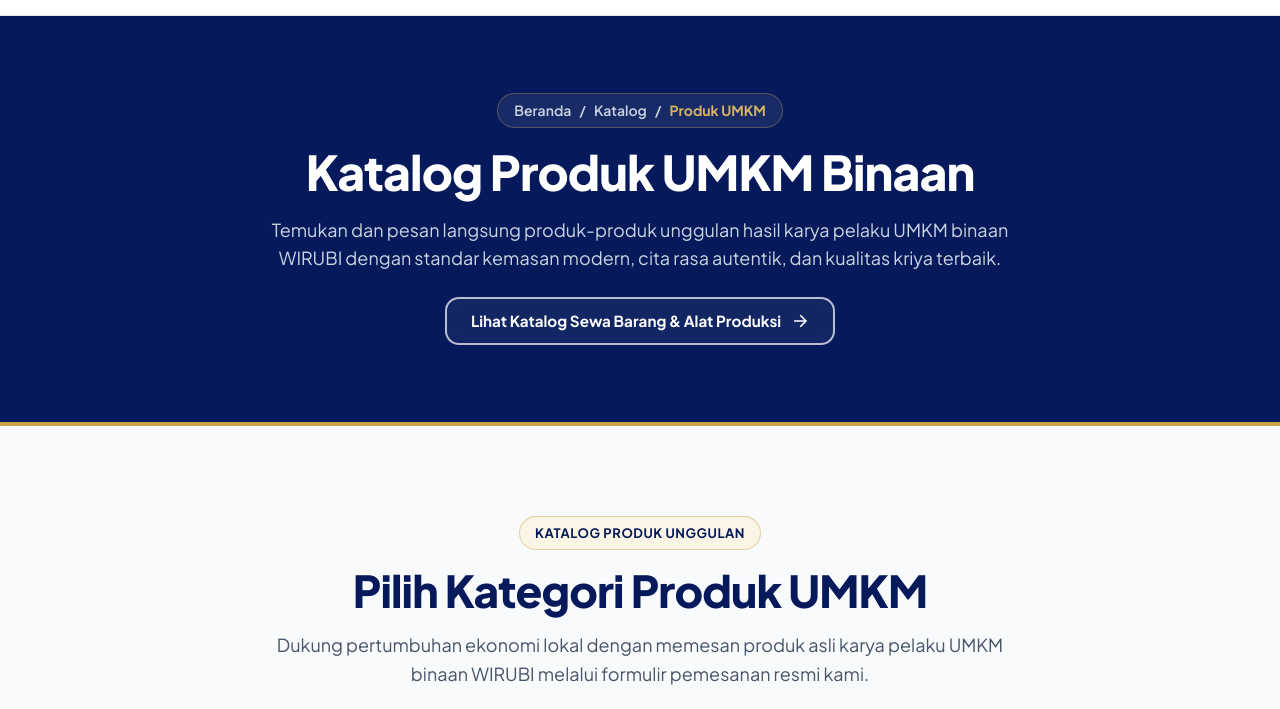
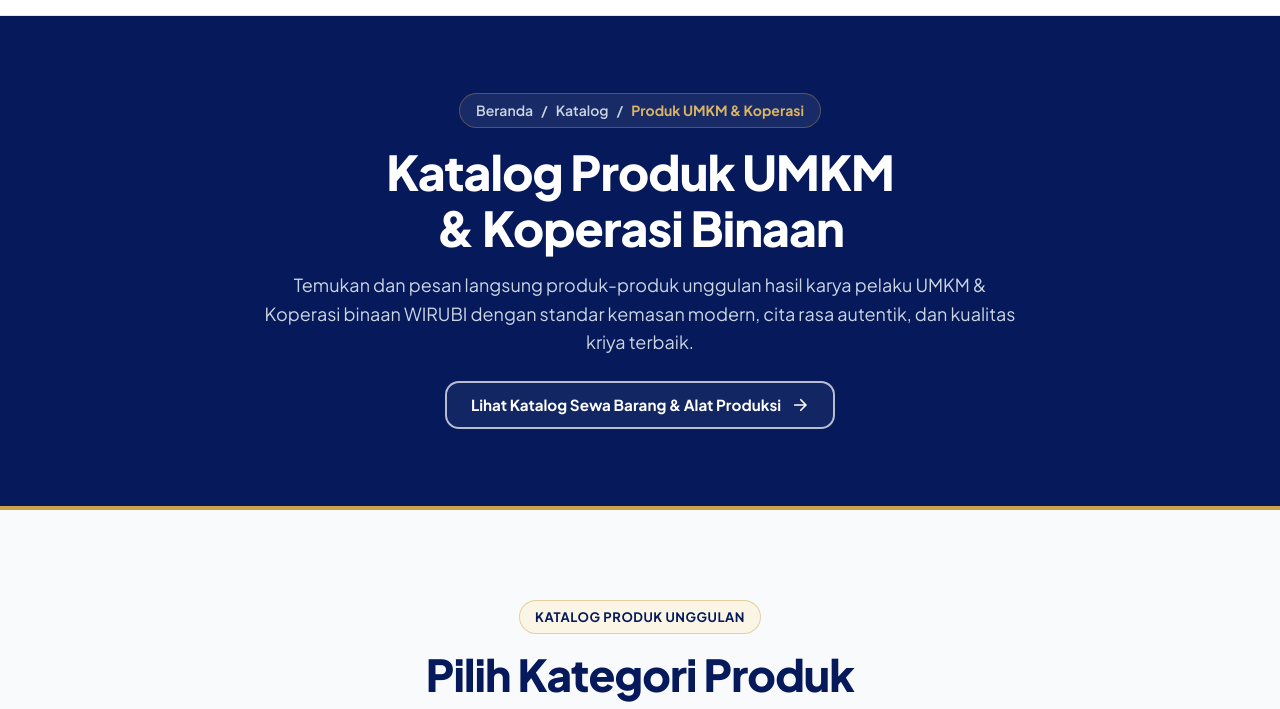
Before and after one commit to webnaturalaceh-cmyk/wirubi, a plain HTML site: page katalog-produk.html in a window 1280 px wide. Shown: the part 65-774 px from the top of the page. Drawn offline with Linux system fonts and the light colour scheme.

Commit message:
Update katalog-produk.html

```diff
--- a/katalog-produk.html
+++ b/katalog-produk.html
@@ -3,8 +3,8 @@
 <head>
   <meta charset="utf-8">
   <meta name="viewport" content="width=device-width, initial-scale=1.0">
-  <title>Katalog Produk UMKM Binaan — WIRUBI (Wirausaha Unggul Bersama Indonesia)</title>
-  <meta name="description" content="Katalog produk unggulan karya UMKM binaan WIRUBI meliputi kategori Kuliner, Kerajinan, dan Fashion dengan pemesanan langsung via WhatsApp.">
+  <title>Katalog Produk UMKM & Koperasi Binaan — WIRUBI (Wirausaha Unggul Bersama Indonesia)</title>
+  <meta name="description" content="Katalog produk unggulan karya UMKM & Koperasi binaan WIRUBI meliputi kategori Kuliner, Kerajinan, dan Fashion dengan pemesanan langsung via WhatsApp.">
   <meta name="theme-color" content="#05195B">
 
   <!-- Preconnect & Google Fonts (Plus Jakarta Sans) -->
@@ -107,7 +107,7 @@
                 </button>
                 <ul class="nav-dropdown__menu" role="list" aria-label="Sub-menu Katalog">
                   <li>
-                    <a href="katalog-produk.html" class="nav-dropdown__item" aria-current="page">Produk UMKM</a>
+                    <a href="katalog-produk.html" class="nav-dropdown__item" aria-current="page">Produk UMKM & Koperasi</a>
                   </li>
                   <li>
                     <a href="sewa-barang.html" class="nav-dropdown__item">Sewa Barang</a>
@@ -135,12 +135,12 @@
           <span aria-hidden="true">/</span>
           <span>Katalog</span>
           <span aria-hidden="true">/</span>
-          <span class="breadcrumb__current" aria-current="page">Produk UMKM</span>
+          <span class="breadcrumb__current" aria-current="page">Produk UMKM & Koperasi</span>
         </nav>
 
-        <h1 id="page-heading" class="page-banner__title">Katalog Produk UMKM Binaan</h1>
+        <h1 id="page-heading" class="page-banner__title">Katalog Produk UMKM & Koperasi Binaan</h1>
         <p class="page-banner__desc">
-          Temukan dan pesan langsung produk-produk unggulan hasil karya pelaku UMKM binaan WIRUBI dengan standar kemasan modern, cita rasa autentik, dan kualitas kriya terbaik.
+          Temukan dan pesan langsung produk-produk unggulan hasil karya pelaku UMKM & Koperasi binaan WIRUBI dengan standar kemasan modern, cita rasa autentik, dan kualitas kriya terbaik.
         </p>
 
         <div class="page-banner__switch">
@@ -161,14 +161,14 @@
       <div class="container">
         <div class="section-header">
           <span class="section-eyebrow">Katalog Produk Unggulan</span>
-          <h2 id="katalog-heading" class="section-title">Pilih Kategori Produk UMKM</h2>
+          <h2 id="katalog-heading" class="section-title">Pilih Kategori Produk UMKM & Koperasi</h2>
           <p>
-            Dukung pertumbuhan ekonomi lokal dengan memesan produk asli karya pelaku UMKM binaan WIRUBI melalui formulir pemesanan resmi kami.
+            Dukung pertumbuhan ekonomi lokal dengan memesan produk asli karya pelaku UMKM & Koperasi binaan WIRUBI melalui formulir pemesanan resmi kami.
           </p>
         </div>
 
         <!-- Filter Kategori (Semua, Kuliner, Kerajinan, Fashion) -->
-        <search aria-label="Filter kategori produk UMKM">
+        <search aria-label="Filter kategori produk UMKM & Koperasi">
           <div class="catalog-filter" role="group" aria-label="Pilih kategori produk">
             <button type="button" class="filter-btn" data-filter="all" aria-pressed="true">Semua</button>
             <button type="button" class="filter-btn" data-filter="kuliner" aria-pressed="false">Kuliner</button>
@@ -178,7 +178,7 @@
         </search>
 
         <p id="catalog-status" class="catalog-status" data-catalog-type="produk" aria-live="polite">
-          Menampilkan seluruh 12 produk unggulan UMKM binaan WIRUBI.
+          Menampilkan seluruh 12 produk unggulan UMKM & Koperasi binaan WIRUBI.
         </p>
 
         <!-- Grid Produk (Rasio Gambar 1:1) -->
@@ -574,8 +574,8 @@
         <dialog id="order-modal" class="order-modal" closedby="any" aria-labelledby="order-modal-title">
           <div class="order-modal__header">
             <div>
-              <span id="order-modal-badge" class="order-modal__badge">Formulir Pemesanan Produk UMKM</span>
-              <h2 id="order-modal-title" class="order-modal__title">Pesan Produk UMKM WIRUBI</h2>
+              <span id="order-modal-badge" class="order-modal__badge">Formulir Pemesanan Produk UMKM & Koperasi</span>
+              <h2 id="order-modal-title" class="order-modal__title">Pesan Produk UMKM & Koperasi WIRUBI</h2>
               <p class="order-modal__subtitle">
                 Lengkapi data di bawah ini. Pesanan otomatis dikirim ke <strong>wirubindonesia@gmail.com</strong>.
               </p>
@@ -731,8 +731,8 @@
         <div class="footer-col footer-col--left">
           <h2 id="kontak-heading" class="footer-col__heading">HUBUNGI KAMI</h2>
           <ul class="footer-plain-list" role="list">
-            <li>Jalan T.Umar No. 263, Setui</li>
-            <li>Banda Aceh, Aceh</li>
+            <li>Jl. Merak No.71, Neusu Jaya, Kec. Baiturrahman</li>
+            <li>Kota Banda Aceh, Aceh 23116, Indonesia</li>
             <li>Email: <a href="mailto:wirubindonesia@gmail.com">wirubindonesia@gmail.com</a></li>
             <li>Whatsapp: <a href="https://wa.me/6285314377449" target="_blank" rel="noopener noreferrer">+62 853-1437-7449</a></li>
             <li>Instagram: <a href="https://www.instagram.com/wirubi.id?utm_source=ig_web_button_share_sheet&amp;cplk=ZDNlZDc0MzIxNw==" target="_blank" rel="noopener noreferrer">@wirubi.id</a></li>
@@ -747,7 +747,7 @@
               <li><a href="index.html#tentang">Tentang Kami</a></li>
               <li><a href="index.html#visi-misi">Visi &amp; Misi</a></li>
               <li><a href="index.html#program">Program &amp; Layanan</a></li>
-              <li><a href="katalog-produk.html">Katalog Produk UMKM</a></li>
+              <li><a href="katalog-produk.html">Katalog Produk UMKM & Koperasi</a></li>
               <li><a href="sewa-barang.html">Sewa Barang</a></li>
               <li><a href="index.html#galeri">Galeri</a></li>
               <li><a href="index.html#partner">Mitra</a></li>
```
